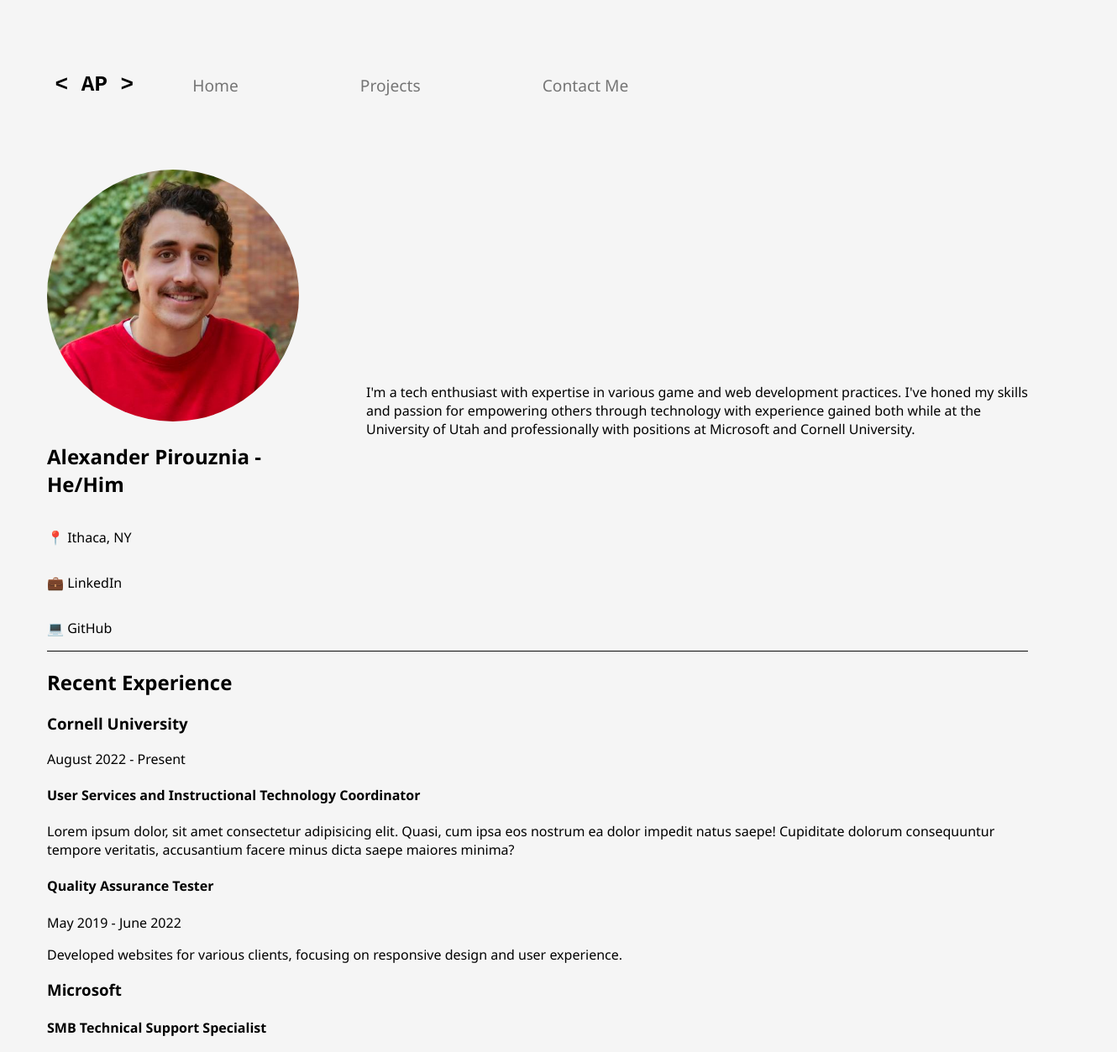
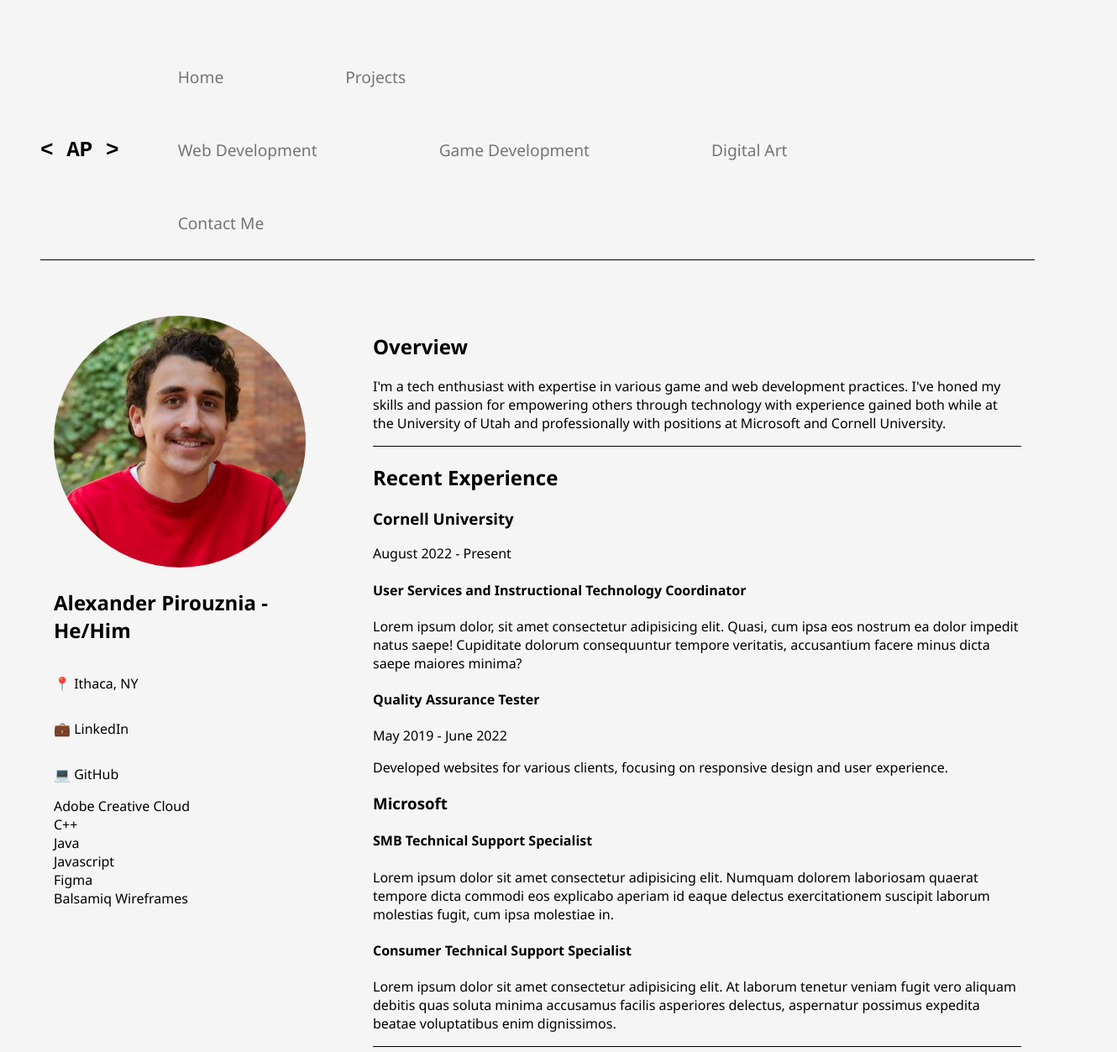
Before and after one commit to alexpirou/PersonalWebsite, a website: page index.html in a window 1280 px wide. Shown: the top 1253 px of the page at 84% size, 1330 px wide, since content can reach past the window. Drawn offline with nearby package versions, Linux system fonts and the light colour scheme.

Commit message:
Revising Layout

```diff
--- a/index.html
+++ b/index.html
@@ -7,19 +7,30 @@
     <link rel="stylesheet" type="text/css" href="styles/site.css">
 </head>
 <body>
+
   <nav>
     <a class="logo" id="logo">&lt; AP &gt;</a>
 
     <ul>
         <li><a href="/index.html">Home</a></li>
-        <li><a href="/projects.html">Projects</a></li>
+        <li class="dropdown">
+          <a href="/projects.html">Projects</a>
+          <div class="dropdown-content">
+            <a href="/web-projects.html">Web Development</a>
+            <a href="/game-projects.html">Game Development</a>
+            <a href="/art-projects.html">Digital Art</a>
+          </div>
+        </li>
         <li><a href="/contact.html">Contact Me</a></li>
     </ul>
   </nav>
 
-  <div class="container">
-    <header class="intro">
-      <div class="headshot">
+  <div class="line-spacer"></div>
+
+  <div class="overview-container">
+
+    <div class="headshot-column-container">
+      <section class="headshot">
         <picture>
           <img src="images/AP_headshot.jpg" alt="Headshot of man in red in front of brick wall" width="300px" height="300px">
         </picture>
@@ -27,14 +38,25 @@
         <p>📍 Ithaca, NY</p>
         <p>💼 LinkedIn</p>
         <p>💻 GitHub</p>
-      </div>
-      <div class="bioContainer">
+      </section>
+      <section class="skills-container">
+        <div class="skill-item">Adobe Creative Cloud</div>
+        <div class="skill-item">C++</div>
+        <div class="skill-item">Java</div>
+        <div class="skill-item">Javascript</div>
+        <div class="skill-item">Figma</div>
+        <div class="skill-item">Balsamiq Wireframes</div>
+    </div>
+
+    <div class="cv-container">
+      <h2>Overview</h2>
+      <section class="bio">
         <p>I'm a tech enthusiast with expertise in various game and web development practices. I've honed my skills and passion for empowering others through technology with experience gained both while at the University of Utah and professionally with positions at Microsoft and Cornell University.</p>
-    </header>
+      </section>
 
-    <div class="lineSpacer"></div>
+      <div class="line-spacer"></div>
 
-      <section class="workExperience">
+      <section class="work-experience">
         <h2>Recent Experience</h2>
         <div>
           <h3>Cornell University</h3>
@@ -53,6 +75,8 @@
         </div>
       </section>
 
+      <div class="line-spacer"></div>
+
       <section class="education">
         <h2>Education</h2>
         <h3>University of Utah</h3>
@@ -60,7 +84,9 @@
         <p>3.83 GPA</p>
       </section>
     </div>
-    <script src="/scripts/animateLogo.js"></script>
-    <script src="https://cdnjs.cloudflare.com/ajax/libs/gsap/3.11.4/gsap.min.js"></script>
+
+  </div>
+
+  <footer></footer>
 </body>
 </html>
--- a/styles/site.css
+++ b/styles/site.css
@@ -4,15 +4,14 @@
 
 body {
     background-color:whitesmoke;
+    padding: 40px;
 }
 
 nav {
     display: flex;
     flex-direction: row;
     align-items: center;
-    width: 100%;
     font-size: larger;
-    margin: 3em;
 }
 
 nav ul {
@@ -29,7 +28,7 @@ nav ul li a {
     display: inline-block;
     padding: 30px 70px;
     text-decoration: none;
-    color: rgb(117, 117, 117)
+    color: rgb(117, 117, 117);
 }
 
 nav ul li a:hover {
@@ -44,8 +43,12 @@ nav ul li a:hover {
     clip-path: polygon(0 0, 100% 0, 100% 100%, 0% 100%);
 }
 
-.container {
-    margin: 3em;
+.overview-container {
+    display: flex;
+    flex-direction: row;
+    gap: 5em;
+    padding: 1em;
+    margin-top: 50px;
 }
 
 .intro {
@@ -63,17 +66,13 @@ picture img {
     border-radius: 1000px;
 }
 
-.bioContainer {
-    margin-left: 5em;
-}
-
-.gridContainer {
+.grid-container {
     display: grid;
     grid-template-columns: repeat(3, 1fr);
     gap: 50px;
 }
 
-.gridItem {
+.grid-item {
     background-color: transparent;
     border: 1px solid #000;
     padding: 30px;
@@ -81,8 +80,14 @@ picture img {
     border-radius: 5px;
 }
 
-.lineSpacer {
+.line-spacer {
     width: 100%;
     height: 1px;
-    background-color: #0D0D0D;
+    background-color: #000000;
 }
+
+footer {
+    background-color: #000;
+    height: 300px;
+    width: 100;
+}
```
Also changed, not shown: art-projects.html (added, +11 -0 lines), game-projects.html (added, +11 -0 lines), web-projects.html (added, +11 -0 lines).
